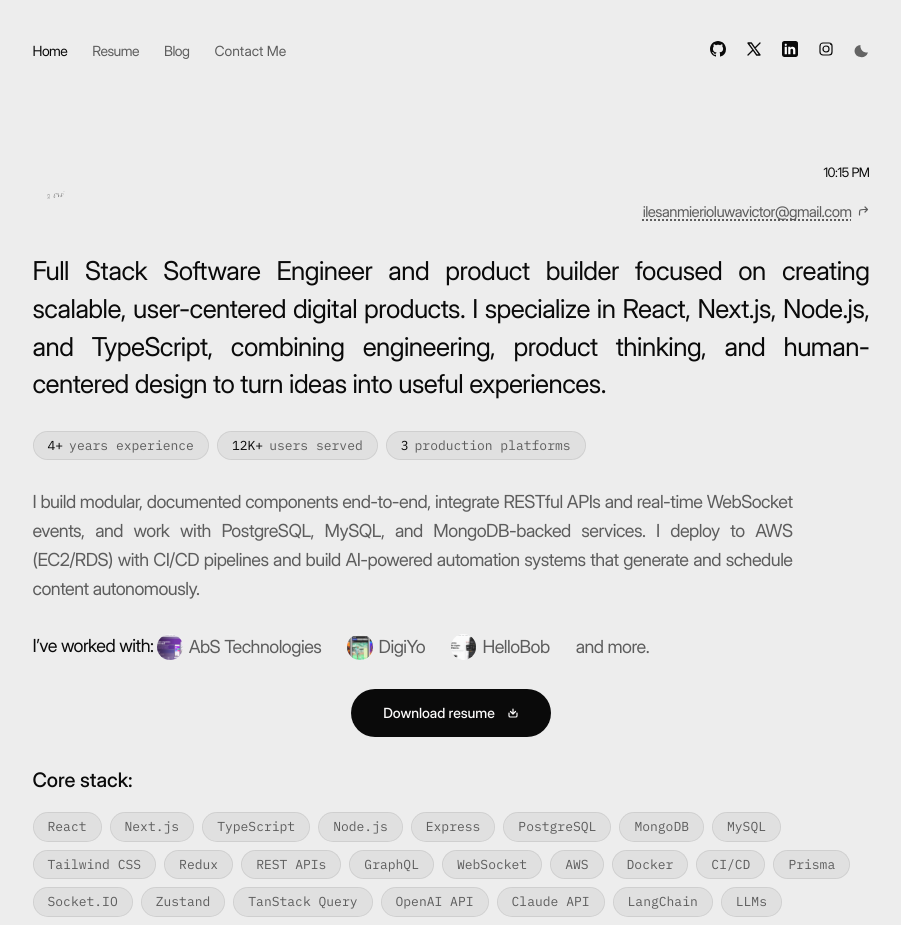
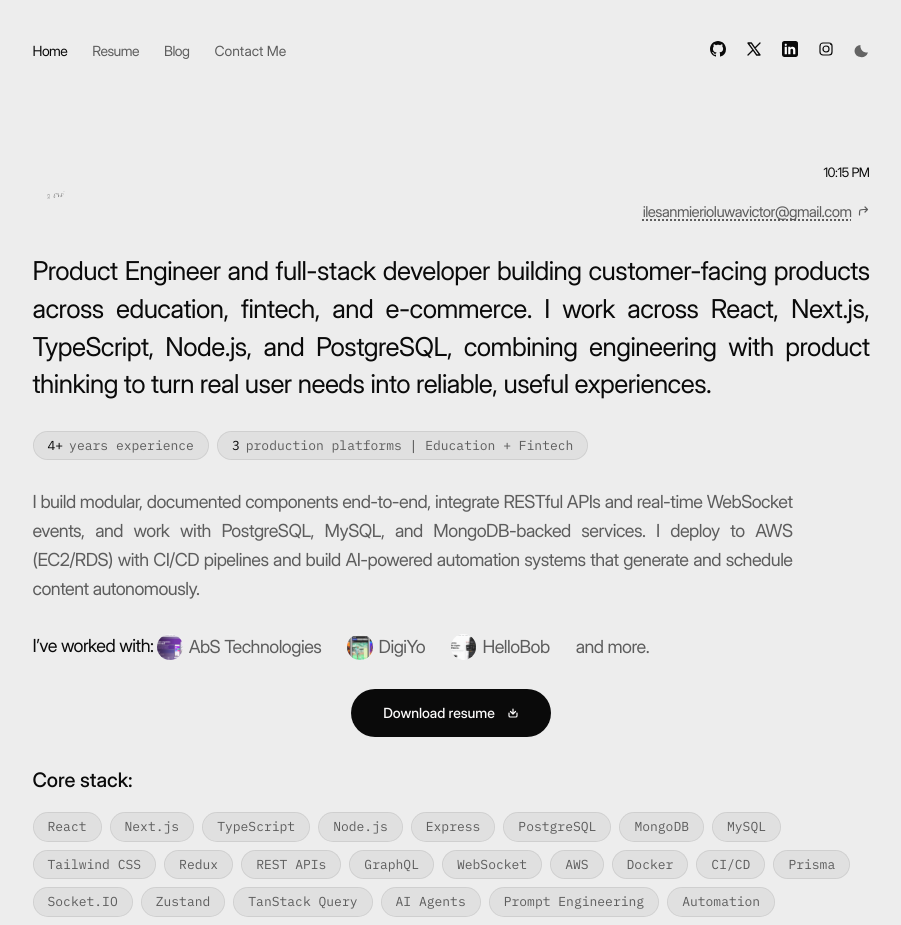
Before and after one commit to Ilesanmi-Erioluwa-Victor/portfolio, a Next.js app: page / in a window 1280 px wide. Shown: the top 925 px of the page, without its empty margins (189-1090 px from the left). Built offline with nearby package versions, Linux system fonts and the light colour scheme.

Commit message:
chore: tidy Hero markup, add portfolio URL separator, refresh Resume.pdf

```diff
--- a/components/Hero.jsx
+++ b/components/Hero.jsx
@@ -26,10 +26,10 @@ export default function Hero({ signatureSvg }) {
       </div>
 
       <p className="lede txt">
-        Full Stack Software Engineer and product builder focused on creating
-        scalable, user-centered digital products. I specialize in React,
-        Next.js, Node.js, and TypeScript, combining engineering, product
-        thinking, and human-centered design to turn ideas into useful
+        Product Engineer and full-stack developer building customer-facing
+        products across education, fintech, and e-commerce. I work across React,
+        Next.js, TypeScript, Node.js, and PostgreSQL, combining engineering with
+        product thinking to turn real user needs into reliable, useful
         experiences.
       </p>
 
@@ -38,13 +38,12 @@ export default function Hero({ signatureSvg }) {
           <span className="metric-num">4+</span>
           <span className="metric-label txt">years experience</span>
         </div>
-        <div className="metric">
-          <span className="metric-num">12K+</span>
-          <span className="metric-label txt">users served</span>
-        </div>
+
         <div className="metric">
           <span className="metric-num">3</span>
-          <span className="metric-label txt">production platforms</span>
+          <span className="metric-label txt">
+            production platforms | Education + Fintech
+          </span>
         </div>
       </div>
 
@@ -115,13 +114,10 @@ export default function Hero({ signatureSvg }) {
           <span className="tech-tag">Socket.IO</span>
           <span className="tech-tag">Zustand</span>
           <span className="tech-tag">TanStack Query</span>
-          <span className="tech-tag">OpenAI API</span>
-          <span className="tech-tag">Claude API</span>
-          <span className="tech-tag">LangChain</span>
-          <span className="tech-tag">LLMs</span>
+
           <span className="tech-tag">AI Agents</span>
           <span className="tech-tag">Prompt Engineering</span>
-          <span className="tech-tag">RAG</span>
+
           <span className="tech-tag">Automation</span>
         </div>
       </div>
--- a/pages/resume.jsx
+++ b/pages/resume.jsx
@@ -52,7 +52,7 @@ export default function Resume() {
             <div className="resume-section resume-intro">
               <h1 className="resume-name">Ilesanmi Erioluwa Victor</h1>
               <div className="resume-subtitle">
-                Full Stack Developer | React | Node.js/Express | Fintech Platforms | AWS
+              Product Engineer | React | TypeScript | Node.js | Education & Fintech Products
               </div>
               <div className="resume-contact">
                 Lagos, Nigeria &bull; ilesanmierioluwavictor@gmail.com &bull; +2348081495166
```
Also changed, not shown: 1 other file (tests, documents, lock files or other folders).
